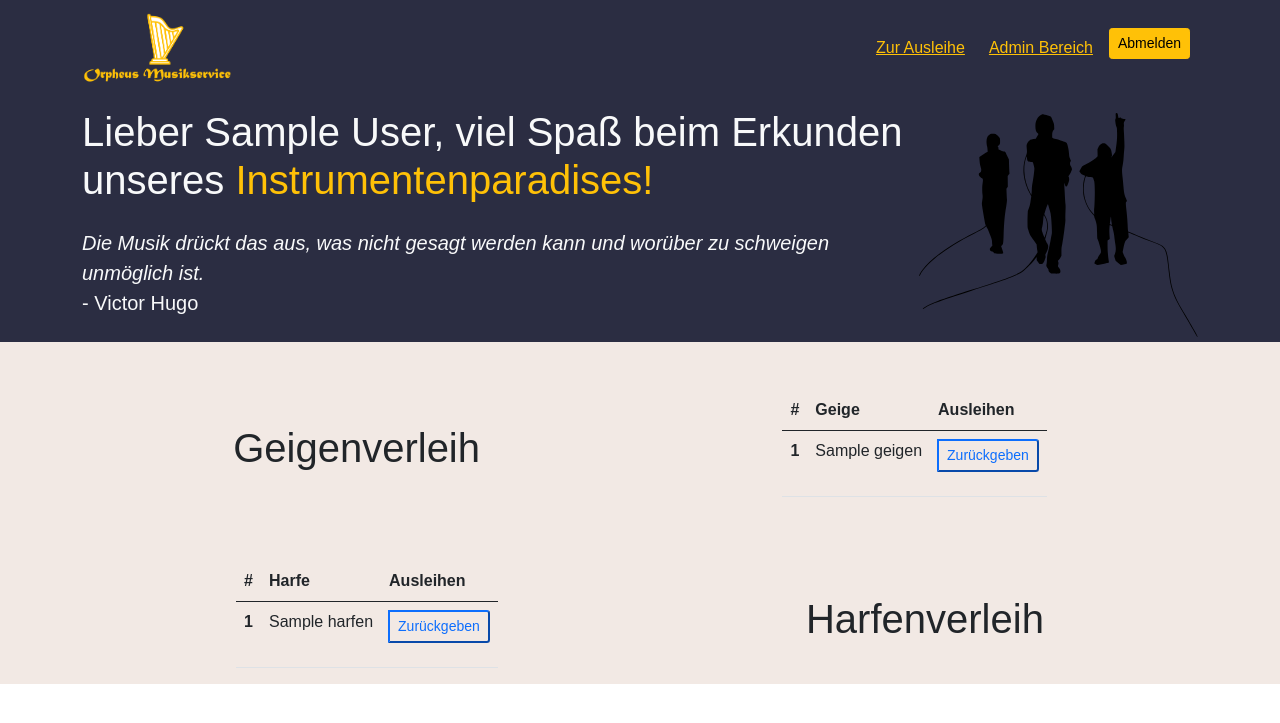
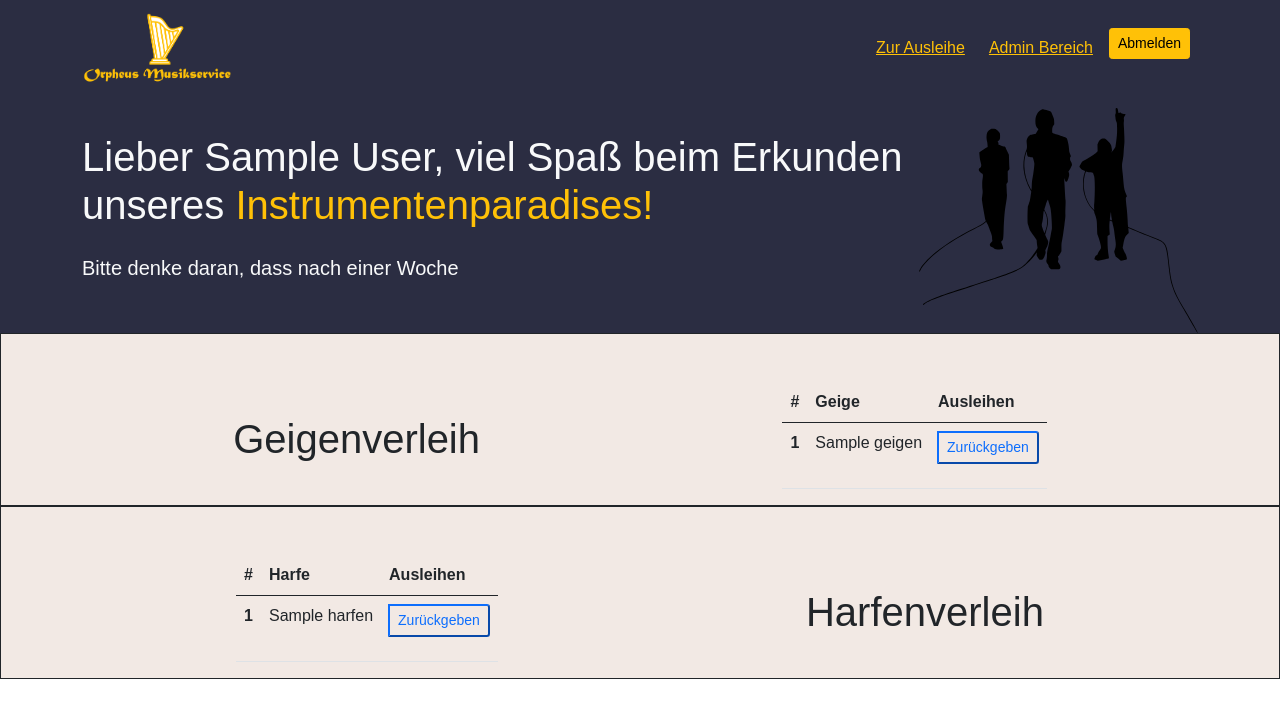
Before and after one commit to NoahHeid/Orpheus-Musikverleih, a PHP site: page /ausleihe.php in a window 1280 px wide. Shown: the top 723 px of the page. Run offline with PHP 8.4, Linux system fonts and the light colour scheme; the visitor is signed in with stand-in values (Sample User, id 1); tables that the repository leaves empty or names only in its code hold one stand-in row (values such as "Sample post"); some libraries are stand-ins or nearby versions.

Commit message:
Adminbereich verbessert

```diff
--- a/ausleihe.php
+++ b/ausleihe.php
@@ -115,9 +115,7 @@
             <div>
               <h1> <?php echo "Lieber ".$_SESSION['vorname']?>, viel Spaß beim Erkunden unseres <span class="text-warning"> Instrumentenparadises!</span></h1>
               <p class="lead my-4">
-
-              <em>Die Musik drückt das aus, was nicht gesagt werden kann und worüber zu schweigen unmöglich ist.</em> <br>
-              - Victor Hugo
+                  Bitte denke daran, dass nach einer Woche
               </p>
 
             </div>
@@ -131,7 +129,7 @@
       </section>
 
       <!-- Geigenverleih -->
-      <section class="text-light p-5 p-lg-0 pt-lg-5 text-center text-sm-start bgmaincolor5">
+      <section class="text-light p-5 p-lg-0 pt-lg-5 text-center text-sm-start bgmaincolor5 border border-dark">
         <div class="container">
           <div class="d-sm-flex align-items-center justify-content-around">
             <div class="h1 text-dark text-center">Geigenverleih</div>
@@ -192,7 +190,7 @@
                                 </form>';
                                 }
                                 else{
-                                  echo 'leider bereits ausgeliehen!';
+                                  echo 'Leider bereits ausgeliehen!';
                                 }
                               }
 
@@ -210,7 +208,7 @@
       </section>
 
       <!-- Harfenverleih -->
-      <section class="text-light p-5 p-lg-0 pt-lg-5 text-center text-sm-start bgmaincolor5">
+      <section class="text-light p-5 p-lg-0 pt-lg-5 text-center text-sm-start bgmaincolor5 border border-dark">
         <div class="container">
           <div class="d-sm-flex align-items-center justify-content-around">
                 <div>
@@ -263,7 +261,7 @@
                                 </form>';
                                 }
                                 else{
-                                  echo 'leider bereits ausgeliehen!';
+                                  echo 'Leider bereits ausgeliehen!';
                                 }
                               }
 
```
